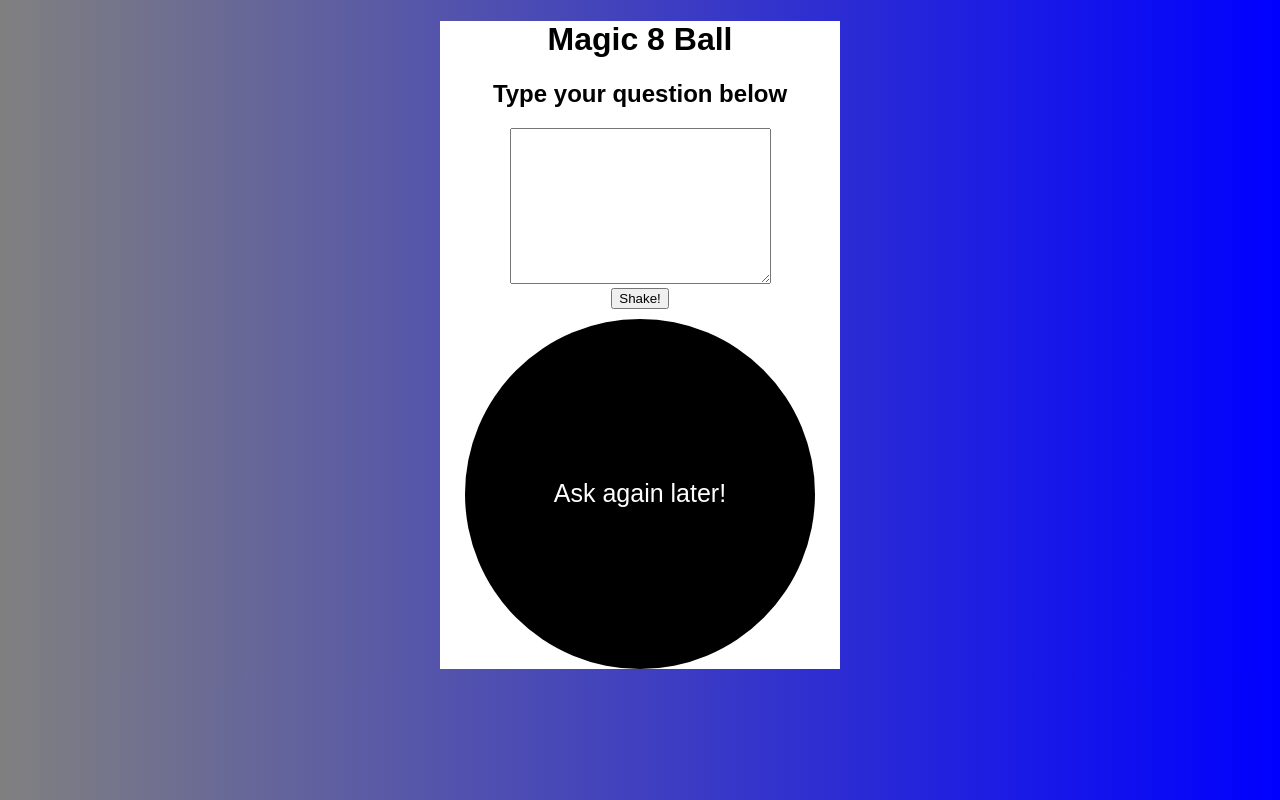
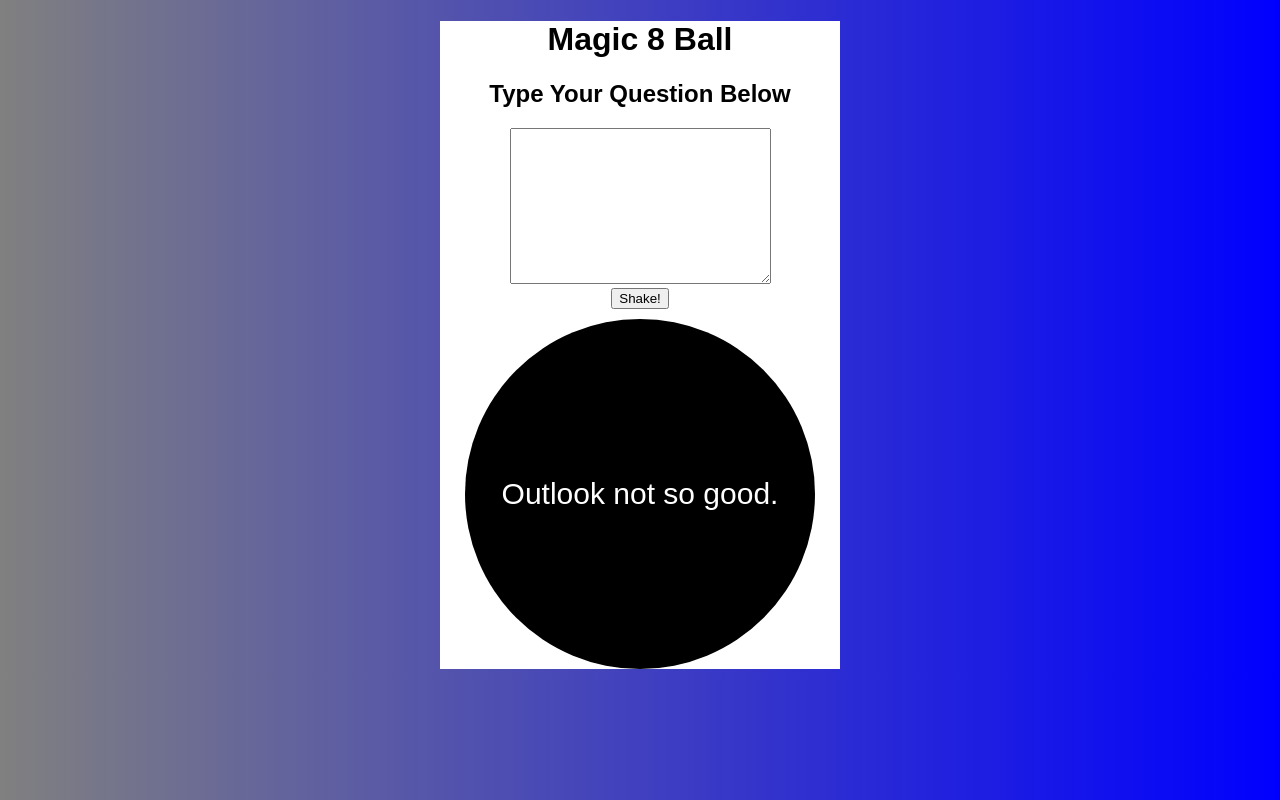
Before and after one commit to Rickythakar/magic_eight_ball, a plain HTML site: page index.html in a window 1280 px wide. Both pictures are taken after a click on the button "Shake!". Drawn offline with Linux system fonts and the light colour scheme.

Commit message:
finished application

```diff
--- a/index.html
+++ b/index.html
@@ -14,7 +14,7 @@
 
     <div id="content">
         <h1>Magic 8 Ball</h1>
-        <h2>Type your question below</h2>
+        <h2>Type Your Question Below</h2>
         <textarea name="" id="questionField" cols="30" rows="10"></textarea>
         <br>
         <button id="shakeButton">Shake!</button>
--- a/script.js
+++ b/script.js
@@ -1,46 +1,35 @@
-// assigning variables
-// let eightBallIndex = 0;
-document.getElementById("shakeButton").addEventListener("click", magicEightBall);
+//Declare Variables
+let button = document.querySelector("button");
+let answer = document.querySelector("#answer");
 
-function magicEightBall(){
-    alert("clicked")
-}
+// // Creating an array
+let responseArray = [
+    "It is certain.",
+    "It is decidedly so.",
+    "Without a doubt.",
+    "Yes, definitely.",
+    "You may rely on it.",
+    "As I see it, yes.",
+    "Most likely.",
+    "Outlook good.",
+    "Yes.",
+    "Signs point to yes.",
+    "Reply hazy, try again.",
+    "Ask again later.",
+    "Better not tell you now.",
+    "Cannot predict now.",
+    "Concentrate and ask again.",
+    "Don't count on it.",
+    "My reply is no.",
+    "My sources say no.",
+    "Outlook not so good.",
+    "Very doubtful."
+]
 
-let answer = document.querySelector("#answer")
-
-// Add a click event to the button
-// button.onclick =
-//     () => {
-//         alert("message: clicked");
-//     }
-
-// // creating an array
-// let responseArray = [
-//     "It is certain.",
-//     "It is decidedly so.",
-//     "Without a doubt.",
-//     "Yes, definitely.",
-//     "You may rely on it.",
-//     "As I see it, yes.",
-//     "Most likely.",
-//     "Outlook good.",
-//     "Yes.",
-//     "Signs point to yes.",
-//     "Reply hazy, try again.",
-//     "Ask again later.",
-//     "Better not tell you now.",
-//     "Cannot predict now.",
-//     "Concentrate and ask again.",
-//     "Don't count on it.",
-//     "My reply is no.",
-//     "My sources say no.",
-//     "Outlook not so good.",
-//     "Very doubtful."
-// ]
-
-// // creating a function - loops through array & get document.getElementByID("input-id") & set up a HTML/listener event
-// // Math.floor() to randomize array
-// let randomizeAnswer = () => {
-//     eightBallIndex = Math.floor(Math.random()) * responseArray.lenght);
-//     console.log(eightBallIndex);
-//
+// Hooking into Shake button and adding an event listener
+button.addEventListener("click", function () {
+    // Generate random number and hook into array to grab a random index
+    let answerText = responseArray[Math.floor(Math.random() * responseArray.length)];
+    // Replacing the text content inside the answer text
+    answer.textContent = answerText
+});
--- a/style.css
+++ b/style.css
@@ -27,5 +27,5 @@ body {
 }
 
 #answer {
-    font-size: 25px;
+    font-size: 30px;
 }
```
